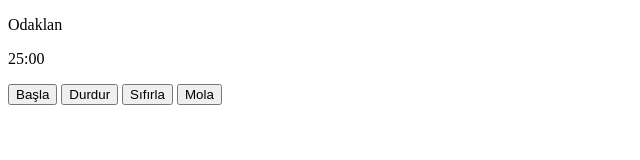
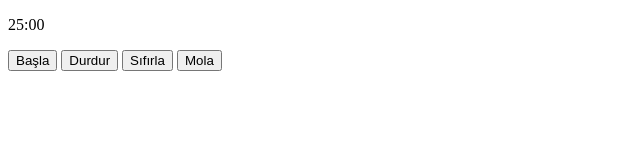
Before and after one commit to furhex/pomodoro, a plain HTML site: page 25+5.html in a window 1280 px wide. Shown: the whole page, without its empty margins (0-640 px from the left). Drawn offline with Linux system fonts and the light colour scheme.

Commit message:
Update 25+5.html

```diff
--- a/25+5.html
+++ b/25+5.html
@@ -8,7 +8,6 @@
 </head>
 <body>
     <div>
-        <p>Odaklan</p>
         <p id="time">25:00</p>
         <button onclick="start('1', this)">Başla</button>
         <button onclick="stop()">Durdur</button>
```
